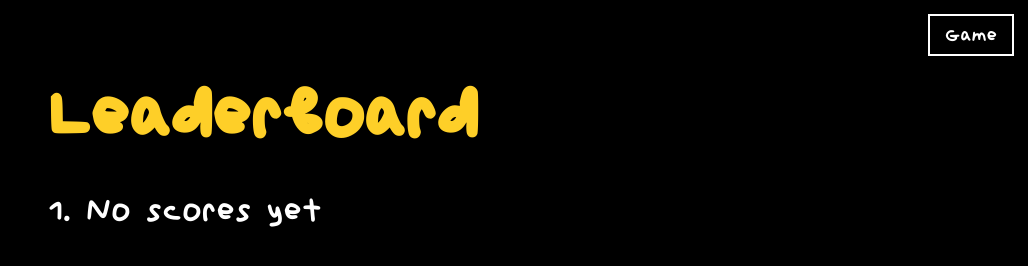
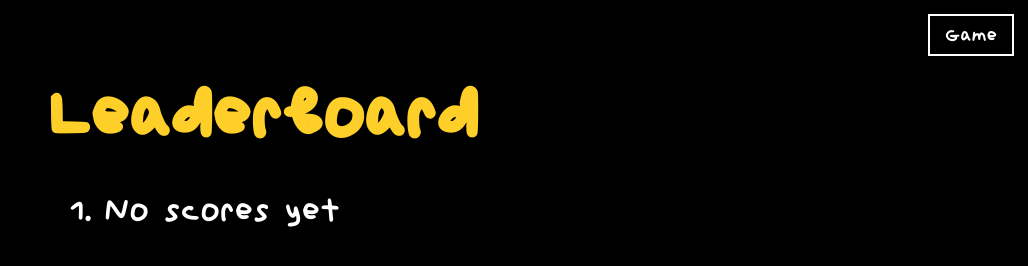
Before and after one commit to mariia-osipova/flappy-fish, a website: page src/web/rank.html in a window 1280 px wide. Shown: the whole page, without its empty margins (252-1280 px from the left). Drawn offline with Linux system fonts and the light colour scheme; no server answers; files whose address does not match are found by name.

Commit message:
Fix leaderboard display and score submit timing

```diff
--- a/src/web/app.js
+++ b/src/web/app.js
@@ -1177,8 +1177,6 @@
   setPlayerName(name);
   nameGate.hidden = true;
   canvas.focus();
-  // Sync current best score immediately when name is submitted
-  syncScoreToGoogleSheet(name, state.highScore || 0, 0);
 });
 
 Promise.all([loadAssets(), loadGameFont()]).then(() => {
--- a/src/web/rank.js
+++ b/src/web/rank.js
@@ -59,6 +59,7 @@
 
   if (!ranked.length) {
     const item = document.createElement("li");
+    item.className = "rank-list__empty";
     item.textContent = "No scores yet";
     rankList.append(item);
     return;
@@ -66,9 +67,13 @@
 
   for (const { name, bestScore } of ranked) {
     const item = document.createElement("li");
+    const entry = document.createElement("span");
+    entry.className = "rank-entry";
     const label = document.createElement("span");
+    label.className = "rank-name";
     label.textContent = `${name}: `;
-    item.append(label, document.createTextNode(String(bestScore)));
+    entry.append(label, document.createTextNode(String(bestScore)));
+    item.append(entry);
     rankList.append(item);
   }
 }
--- a/src/web/styles.css
+++ b/src/web/styles.css
@@ -205,16 +205,44 @@
 .rank-list {
   max-height: min(60svh, 360px);
   margin: 16px 0 0;
-  padding-left: 34px;
+  padding-left: 0;
+  list-style: none;
+  counter-reset: rank;
   overflow: auto;
   font-size: 27px;
 }
 
 .rank-list li {
+  counter-increment: rank;
+  display: grid;
+  grid-template-columns: minmax(2.4ch, max-content) minmax(0, 1fr);
+  column-gap: 12px;
+  align-items: baseline;
   padding: 6px 0;
 }
 
-.rank-list span {
+.rank-list li::before {
+  content: counter(rank) ".";
+  color: white;
+  text-align: right;
+}
+
+.rank-list__empty {
+  counter-increment: none;
+  display: block;
+}
+
+.rank-list__empty::before {
+  content: none;
+}
+
+.rank-entry {
+  min-width: 0;
+  overflow-wrap: anywhere;
+  color: white;
+}
+
+.rank-name {
   color: var(--sun);
 }
 
@@ -242,7 +270,5 @@
 .leaderboard-page .rank-list {
   max-height: none;
   margin-top: 24px;
-  padding-left: 0;
-  list-style-position: inside;
   font-size: clamp(30px, 5vw, 44px);
 }
```
Also changed, not shown: src/web/index.html (+2 -2 lines), src/web/rank.html (+2 -2 lines).
